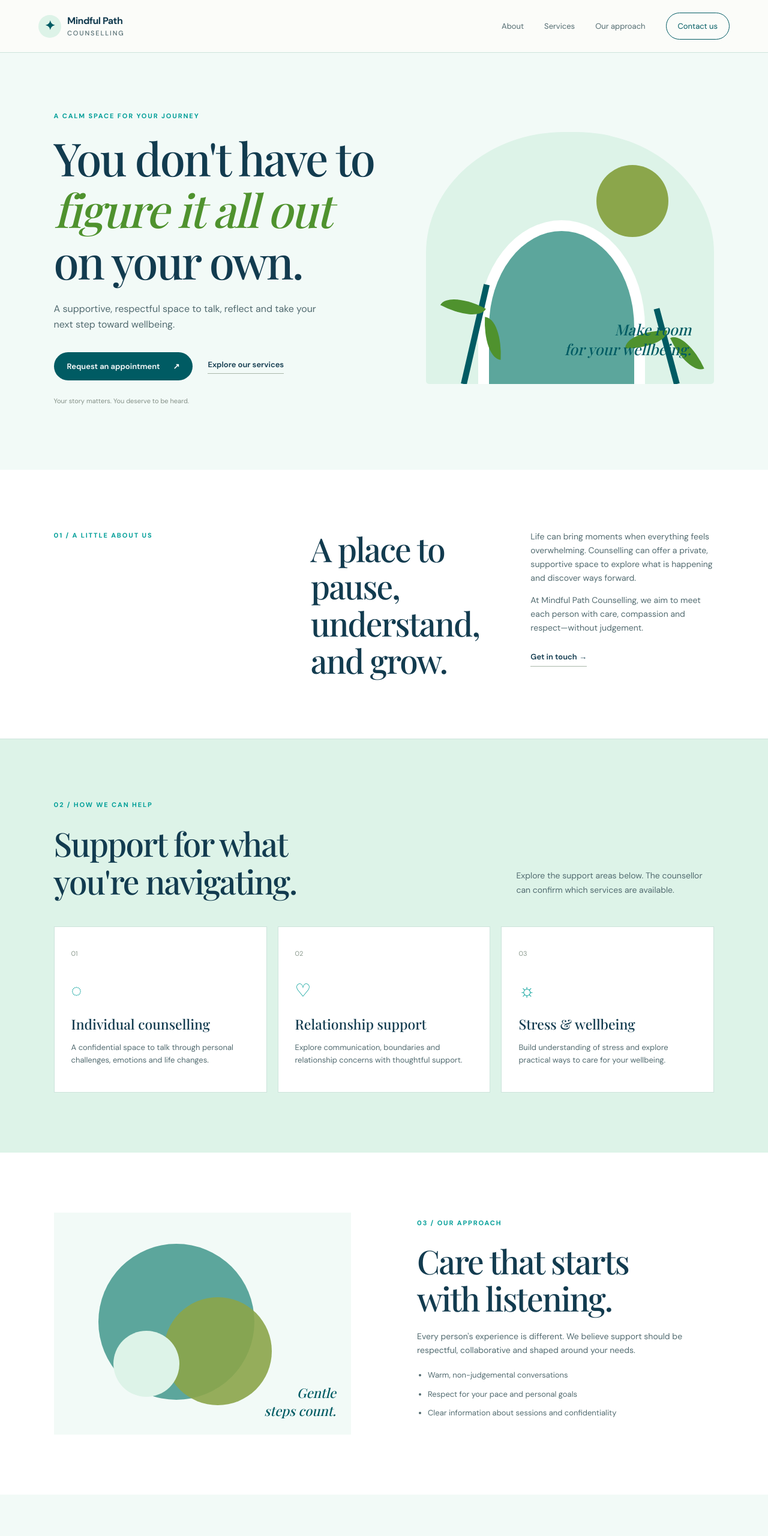
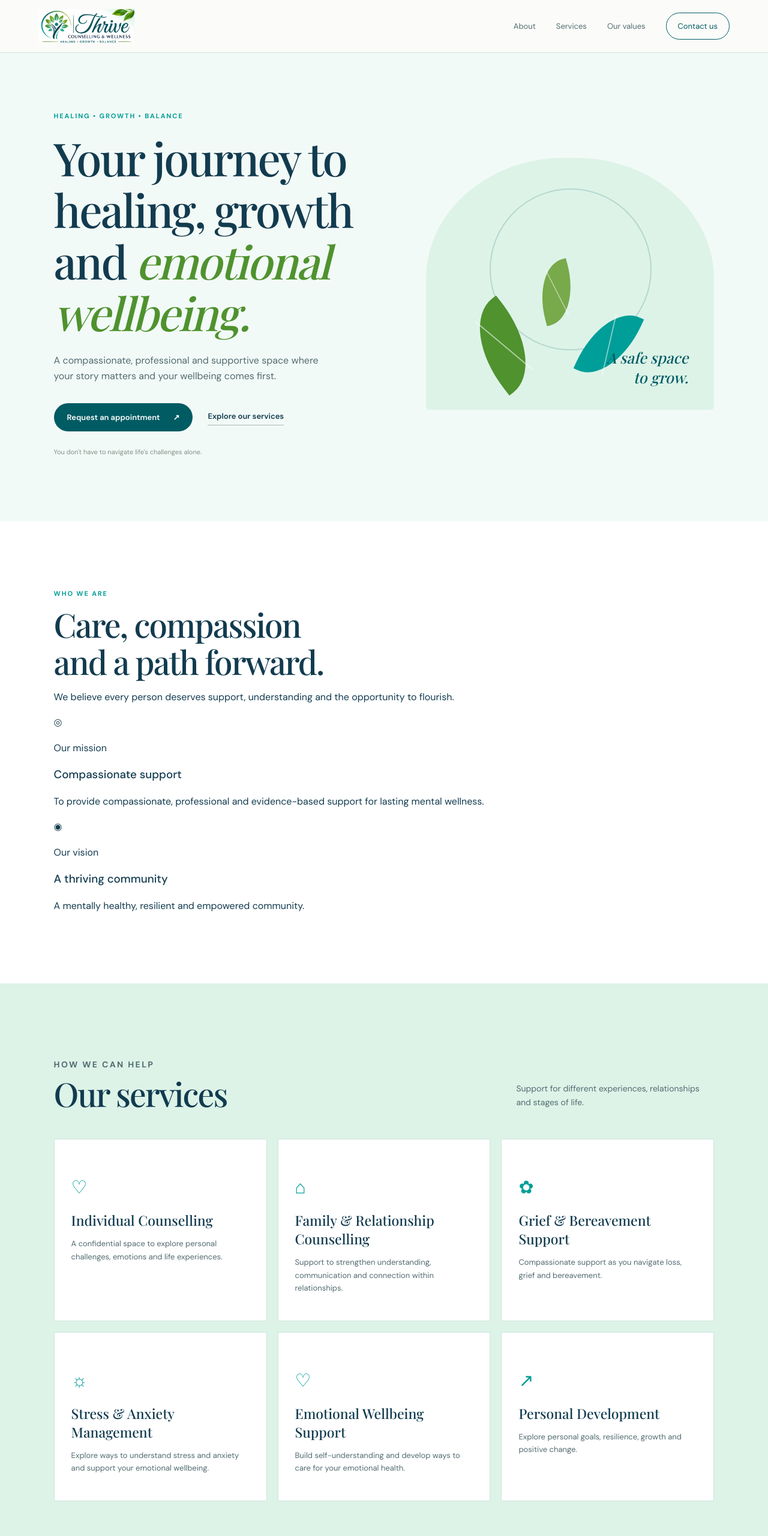
Before and after one commit to chesamtech/thrive-counseling-and-wellness-center, a plain HTML site: page index.html in a window 1280 px wide. Shown: the top 2560 px of the page at 60% size. Drawn offline with nearby package versions, Linux system fonts and the light colour scheme; a web font is replaced by a local one.

Commit message:
Update Thrive homepage content and branding

```diff
--- a/index.html
+++ b/index.html
@@ -3,99 +3,115 @@
 <head>
   <meta charset="UTF-8">
   <meta name="viewport" content="width=device-width, initial-scale=1.0">
-  <meta name="description" content="Mindful Path Counselling offers a supportive space to explore challenges and build emotional wellbeing.">
-  <title>Mindful Path Counselling | A space to feel heard</title>
+  <meta name="description" content="Thrive Counselling & Wellness offers compassionate support for healing, growth and emotional wellbeing.">
+  <meta name="theme-color" content="#005b63">
+  <title>Thrive Counselling &amp; Wellness | Your journey to healing</title>
+  <link rel="preconnect" href="https://fonts.googleapis.com">
+  <link rel="preconnect" href="https://fonts.gstatic.com" crossorigin>
+  <link href="https://fonts.googleapis.com/css2?family=DM+Sans:wght@400;500;600;700&family=Playfair+Display:ital,wght@0,500;0,600;0,700;1,500;1,600&display=swap" rel="stylesheet">
   <link rel="stylesheet" href="style.css">
 </head>
 <body>
   <header class="site-header">
-    <a class="brand" href="#home" aria-label="Mindful Path Counselling home">
-      <span class="brand-mark" aria-hidden="true">✦</span>
-      <span>Mindful Path <small>Counselling</small></span>
+    <a class="brand" href="#home" aria-label="Thrive Counselling and Wellness home">
+      <img src="assets/thrive-logo-crop.jpg.png" alt="Thrive Counselling and Wellness — Healing, Growth, Balance" class="brand-logo">
     </a>
     <button class="menu-toggle" aria-label="Toggle navigation" aria-expanded="false">☰</button>
     <nav class="nav" aria-label="Main navigation">
       <a href="#about">About</a>
       <a href="#services">Services</a>
-      <a href="#approach">Our approach</a>
+      <a href="#values">Our values</a>
       <a href="#contact" class="nav-cta">Contact us</a>
     </nav>
   </header>
 
-  <main>
-    <section class="hero" id="home">
+  <main id="home">
+    <section class="hero">
       <div class="hero-content">
-        <p class="eyebrow">A calm space for your journey</p>
-        <h1>You don't have to<br><em>figure it all out</em><br>on your own.</h1>
-        <p class="hero-copy">A supportive, respectful space to talk, reflect and take your next step toward wellbeing.</p>
+        <p class="eyebrow">Healing • Growth • Balance</p>
+        <h1>Your journey to healing, growth and <em>emotional wellbeing.</em></h1>
+        <p class="hero-copy">A compassionate, professional and supportive space where your story matters and your wellbeing comes first.</p>
         <div class="hero-actions">
           <a class="button button-primary" href="#appointment">Request an appointment <span>↗</span></a>
           <a class="text-link" href="#services">Explore our services</a>
         </div>
-        <p class="small-note">Your story matters. You deserve to be heard.</p>
+        <p class="small-note">You don't have to navigate life's challenges alone.</p>
       </div>
-      <div class="hero-art" aria-label="Decorative illustration of peaceful abstract shapes">
-        <div class="sun"></div><div class="arch"></div><div class="plant plant-one"></div><div class="plant plant-two"></div>
-        <div class="art-caption">Make room<br>for your wellbeing.</div>
+      <div class="hero-art" aria-label="Decorative botanical illustration">
+        <div class="hero-orbit"></div><div class="hero-leaf leaf-one"></div>
+        <div class="hero-leaf leaf-two"></div><div class="hero-leaf leaf-three"></div>
+        <div class="hero-art-caption">A safe space<br>to grow.</div>
       </div>
     </section>
 
-    <section class="intro section" id="about">
-      <div class="section-label">01 / A little about us</div>
-      <div class="intro-content">
-        <h2>A place to pause,<br>understand, and grow.</h2>
-        <div>
-          <p>Life can bring moments when everything feels overwhelming. Counselling can offer a private, supportive space to explore what is happening and discover ways forward.</p>
-          <p>At Mindful Path Counselling, we aim to meet each person with care, compassion and respect—without judgement.</p>
-          <a class="text-link" href="#contact">Get in touch <span>→</span></a>
-        </div>
+    <section class="section mission-vision" id="about">
+      <div class="section-intro">
+        <p class="section-label">Who we are</p>
+        <h2>Care, compassion<br>and a path forward.</h2>
+        <p>We believe every person deserves support, understanding and the opportunity to flourish.</p>
       </div>
-    </section>
-
-    <section class="services section" id="services">
-      <div class="section-label">02 / How we can help</div>
-      <div class="section-heading">
-        <h2>Support for what<br>you're navigating.</h2>
-        <p>Explore the support areas below. The counsellor can confirm which services are available.</p>
-      </div>
-      <div class="service-grid">
-        <article class="service-card">
-          <span class="card-number">01</span><span class="service-icon">◌</span>
-          <h3>Individual counselling</h3>
-          <p>A confidential space to talk through personal challenges, emotions and life changes.</p>
+      <div class="purpose-grid">
+        <article class="purpose-card">
+          <span class="purpose-icon">◎</span>
+          <p class="card-kicker">Our mission</p>
+          <h3>Compassionate support</h3>
+          <p>To provide compassionate, professional and evidence-based support for lasting mental wellness.</p>
         </article>
-        <article class="service-card">
-          <span class="card-number">02</span><span class="service-icon">♡</span>
-          <h3>Relationship support</h3>
-          <p>Explore communication, boundaries and relationship concerns with thoughtful support.</p>
-        </article>
-        <article class="service-card">
-          <span class="card-number">03</span><span class="service-icon">☼</span>
-          <h3>Stress &amp; wellbeing</h3>
-          <p>Build understanding of stress and explore practical ways to care for your wellbeing.</p>
+        <article class="purpose-card">
+          <span class="purpose-icon">◉</span>
+          <p class="card-kicker">Our vision</p>
+          <h3>A thriving community</h3>
+          <p>A mentally healthy, resilient and empowered community.</p>
         </article>
       </div>
     </section>
 
-    <section class="approach section" id="approach">
-      <div class="approach-art"><div class="circle circle-a"></div><div class="circle circle-b"></div><div class="circle circle-c"></div><span>Gentle<br>steps count.</span></div>
-      <div class="approach-copy">
-        <div class="section-label">03 / Our approach</div>
-        <h2>Care that starts<br>with listening.</h2>
-        <p>Every person's experience is different. We believe support should be respectful, collaborative and shaped around your needs.</p>
-        <ul>
-          <li>Warm, non-judgemental conversations</li>
-          <li>Respect for your pace and personal goals</li>
-          <li>Clear information about sessions and confidentiality</li>
+    <section class="section services" id="services">
+      <div class="section-heading">
+        <div>
+          <p class="section-label">How we can help</p>
+          <h2>Our services</h2>
+        </div>
+        <p>Support for different experiences, relationships and stages of life.</p>
+      </div>
+      <div class="service-grid">
+        <article class="service-card"><span class="service-icon">♡</span><h3>Individual Counselling</h3><p>A confidential space to explore personal challenges, emotions and life experiences.</p></article>
+        <article class="service-card"><span class="service-icon">⌂</span><h3>Family &amp; Relationship Counselling</h3><p>Support to strengthen understanding, communication and connection within relationships.</p></article>
+        <article class="service-card"><span class="service-icon">✿</span><h3>Grief &amp; Bereavement Support</h3><p>Compassionate support as you navigate loss, grief and bereavement.</p></article>
+        <article class="service-card"><span class="service-icon">☼</span><h3>Stress &amp; Anxiety Management</h3><p>Explore ways to understand stress and anxiety and support your emotional wellbeing.</p></article>
+        <article class="service-card"><span class="service-icon">♡</span><h3>Emotional Wellbeing Support</h3><p>Build self-understanding and develop ways to care for your emotional health.</p></article>
+        <article class="service-card"><span class="service-icon">↗</span><h3>Personal Development</h3><p>Explore personal goals, resilience, growth and positive change.</p></article>
+      </div>
+    </section>
+
+    <section class="section values" id="values">
+      <div class="values-art"><span class="values-leaf">✧</span><p>Healing begins<br>with being heard.</p></div>
+      <div class="values-copy">
+        <p class="section-label">What guides us</p>
+        <h2>Our core values</h2>
+        <p>Our work is grounded in principles that honour every person's dignity and experience.</p>
+        <ul class="values-list">
+          <li><span>01</span><div><strong>Compassion</strong><small>Meeting people with kindness and understanding.</small></div></li>
+          <li><span>02</span><div><strong>Integrity</strong><small>Acting with honesty and professionalism.</small></div></li>
+          <li><span>03</span><div><strong>Respect</strong><small>Honouring each person's individuality and voice.</small></div></li>
+          <li><span>04</span><div><strong>Confidentiality</strong><small>Respecting privacy and personal trust.</small></div></li>
+          <li><span>05</span><div><strong>Empowerment</strong><small>Supporting people to build confidence and agency.</small></div></li>
         </ul>
       </div>
     </section>
 
-    <section class="appointment section" id="appointment">
+    <section class="section approach">
+      <p class="section-label">Your wellbeing matters</p>
+      <h2>Let's Thrive Together</h2>
+      <p>Every journey is unique. Take the first step when you're ready; we're here to listen.</p>
+      <a class="button button-primary" href="#appointment">Start a conversation <span>↗</span></a>
+    </section>
+
+    <section class="section appointment" id="appointment">
       <div class="appointment-copy">
-        <div class="section-label">04 / Take the first step</div>
-        <h2>Let's find a time<br>to talk.</h2>
-        <p>Send an appointment request. We'll open WhatsApp with your details so you can confirm availability directly.</p>
+        <p class="section-label">Take the first step</p>
+        <h2>Your journey<br>can begin here.</h2>
+        <p>Send an appointment request and connect with the counsellor to discuss availability.</p>
         <p class="small-note">Please avoid sharing sensitive personal or medical details in this form.</p>
       </div>
       <form id="appointment-form" class="appointment-form">
@@ -106,9 +122,12 @@
         <label for="session-type">What would you like support with?</label>
         <select id="session-type" name="service" required>
           <option value="">Choose a service</option>
-          <option>Individual counselling</option>
-          <option>Relationship support</option>
-          <option>Stress &amp; wellbeing</option>
+          <option>Individual Counselling</option>
+          <option>Family &amp; Relationship Counselling</option>
+          <option>Grief &amp; Bereavement Support</option>
+          <option>Stress &amp; Anxiety Management</option>
+          <option>Emotional Wellbeing Support</option>
+          <option>Personal Development</option>
           <option>I'd like to discuss options</option>
         </select>
         <label for="preferred-time">Preferred day or time (optional)</label>
@@ -118,25 +137,23 @@
       </form>
     </section>
 
-    <section class="contact section" id="contact">
-      <div>
-        <div class="section-label">05 / Contact</div>
-        <h2>Whenever you're<br>ready, reach out.</h2>
-      </div>
+    <section class="section contact" id="contact">
+      <div><p class="section-label">Get in touch</p><h2>Whenever you're<br>ready, reach out.</h2></div>
       <div class="contact-details">
         <p>We welcome your questions about counselling and appointments.</p>
-        <a class="contact-link" id="contact-whatsapp" href="#appointment">WhatsApp the counsellor ↗</a>
-        <p class="contact-placeholder">Business phone and location will be added before launch.</p>
+        <p><strong>Phone:</strong> 0799800777 / 0113378895</p>
+        <p><strong>Email:</strong> <a href="mailto:info@thrivewellness.co.ke">info@thrivewellness.co.ke</a></p>
+        <p><strong>Online counselling:</strong> Available</p>
+        <p class="small-note">Location details can be added once confirmed.</p>
       </div>
     </section>
   </main>
 
   <footer class="footer">
-    <a class="brand" href="#home"><span class="brand-mark">✦</span><span>Mindful Path <small>Counselling</small></span></a>
-    <p>© <span id="year"></span> Mindful Path Counselling. All rights reserved.</p>
+    <a href="#home" class="footer-brand">Thrive <span>Counselling &amp; Wellness</span></a>
+    <p>© <span id="year"></span> Thrive Counselling &amp; Wellness. All rights reserved.</p>
     <a href="#home">Back to top ↑</a>
   </footer>
-
   <div class="disclaimer">This website is for information and appointment requests only. It is not a crisis service and does not provide emergency support. If you are in immediate danger, contact local emergency services or go to the nearest hospital.</div>
   <script src="script.js"></script>
 </body>
```
